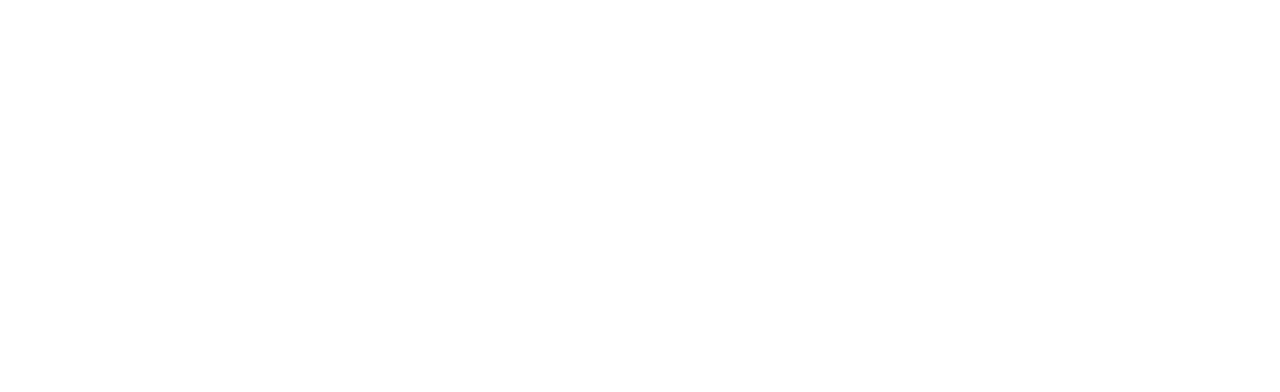
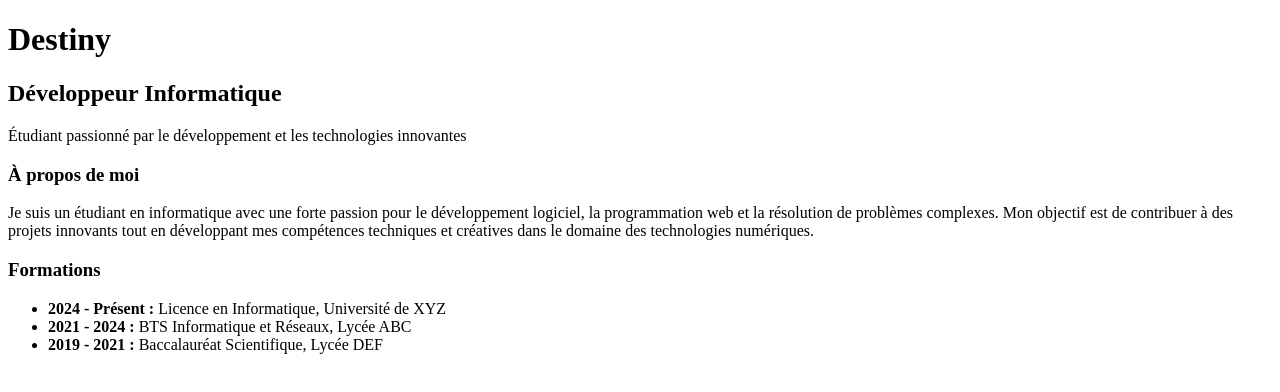
Before and after one commit to destinygan0403/git-mon-cv, a plain HTML site: page index.html in a window 1280 px wide. Drawn offline with Linux system fonts and the light colour scheme.

Commit message:
mise en place de la section formations

```diff
--- a/index.html
+++ b/index.html
@@ -3,10 +3,42 @@
 <head>
     <meta charset="UTF-8">
     <meta name="viewport" content="width=device-width, initial-scale=1.0">
-    <title>Document</title>
+    <title>Destiny - Développeur Informatique</title>
     <link rel="stylesheet" href="style.css">
 </head>
 <body>
+    <!-- Section Titre -->
+    <header id="titre">
+        <h1>Destiny</h1>
+        <h2>Développeur Informatique</h2>
+        <p>Étudiant passionné par le développement et les technologies innovantes</p>
+    </header>
 
+    <!-- Section Courte Description -->
+    <section id="description">
+        <h3>À propos de moi</h3>
+        <p>
+            Je suis un étudiant en informatique avec une forte passion pour le développement logiciel,
+            la programmation web et la résolution de problèmes complexes.
+            Mon objectif est de contribuer à des projets innovants tout en développant mes compétences techniques
+            et créatives dans le domaine des technologies numériques.
+        </p>
+    </section>
+
+    <!-- Section Formations -->
+    <section id="formations">
+        <h3>Formations</h3>
+        <ul>
+            <li>
+                <strong>2024 - Présent :</strong> Licence en Informatique, Université de XYZ
+            </li>
+            <li>
+                <strong>2021 - 2024 :</strong> BTS Informatique et Réseaux, Lycée ABC
+            </li>
+            <li>
+                <strong>2019 - 2021 :</strong> Baccalauréat Scientifique, Lycée DEF
+            </li>
+        </ul>
+    </section>
 </body>
 </html>
```
